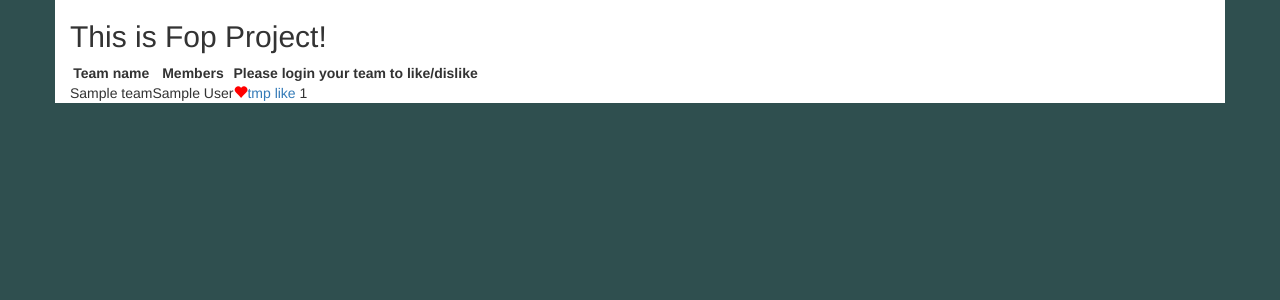
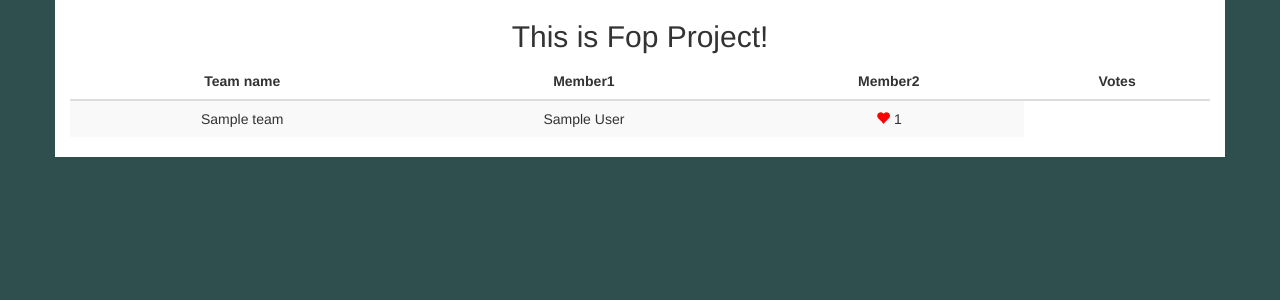
Before and after one commit to Kianoosh76/fop-project, a Django app: page / in a window 1280 px wide. Shown: the top 300 px of the page. Run offline with Django 3.2, Linux system fonts and the light colour scheme; tables that the repository leaves empty hold one stand-in row (values such as "Sample post"); some libraries are stand-ins or nearby versions.

Commit message:
bazgasht be aghab

```diff
--- a/teams/templates/teams/list.html
+++ b/teams/templates/teams/list.html
@@ -2,28 +2,21 @@
 
 {% block content %}
     <div class="container" style="background-color: white">
-    <h2>This is Fop Project!</h2>
-    <table title="teams">
+        <h2 align="center">This is Fop Project!</h2>
+        <div class="table-responsive">
+            <table class="table table-striped table-hover" title="teams" style="text-align: center;">
                 <thead>
+                <tr>
                     <th>Team name</th>
-        <th>Members</th>
-        <th>
-        {% if request.user.team %}
-            Who are you for voting?
-            <select>
-                {% for member in request.user.team.members.all %}
-                <option value="{{member.student_id}}">{{member.name}}</option>
-                {% endfor %}
-            </select>
-        {% else %}
-            Please login your team to like/dislike
-        {% endif%}
-        </th>
+                    <th>Member1</th>
+                    <th>Member2</th>
+                    <th>Votes</th>
+                </tr>
                 </thead>
                 <tbody>
                 {% for team in teams %}
                     <tr>
-            <td>{{team.name}}</td>
+                        <td>{{ team.name }}</td>
                     <input type="hidden" id="team-forloop.counter" value="team.username">
                         {% with team.members.count as count %}
                             {% for member in team.members.all %}
@@ -32,7 +25,7 @@
                                     <td>
                                 {% endif %}
 
-                {{member.name}}
+                            {{ member.name }}
 
                             {% if forloop.counter > 1 and forloop.counter < count %}
                                 <br>
@@ -45,7 +38,7 @@
             {% endfor %}
             {% endwith %}
             <td>
-                <a href="#"><span class="glyphicon glyphicon-heart" style="color:red" id="like-forloop.counter"></span>tmp like</a>
+                <a href="#"><span class="glyphicon glyphicon-heart" id="like-forloop.counter" style="color:red"></span></a>
                 <span id="votes-forloop.counter">{{team.votes}}</span>
             </td>
         </tr>
```
Lines whose indentation alone changed are shown as unchanged.
